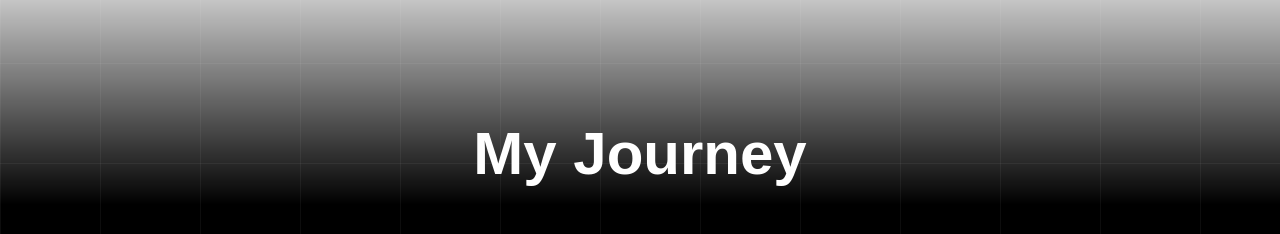
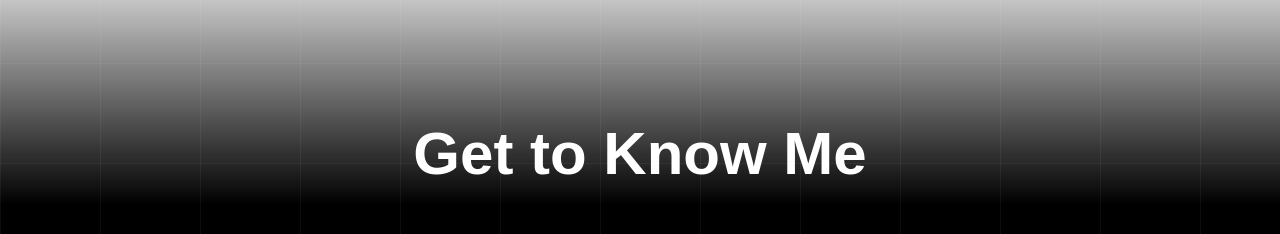
Before and after one commit to ashutoshkrrawat/Portfolio, a React (Vite) app in the folder portfolio/: page / in a window 1280 px wide. Shown: the part 860-1094 px from the top of the page. Built offline with nearby package versions, Linux system fonts and the light colour scheme; a web font is replaced by a local one.

Commit message:
about fix

```diff
--- a/portfolio/src/sections/About.jsx
+++ b/portfolio/src/sections/About.jsx
@@ -95,7 +95,7 @@ export default function About() {
         <div className={`transition-all duration-1000 ${isVisible ? 'opacity-100 translate-y-0' : 'opacity-0 -translate-y-10'}`}>
           <h2 className="md:text-5xl font-bold text-white py-10">
             <WordRotate
-              words={["About Me", "Who I Am", "My Journey"]}
+              words={["About Me", "Who I Am", "Get to Know Me"]}
               className="font-doto text-6xl"
             />
           </h2>
```
